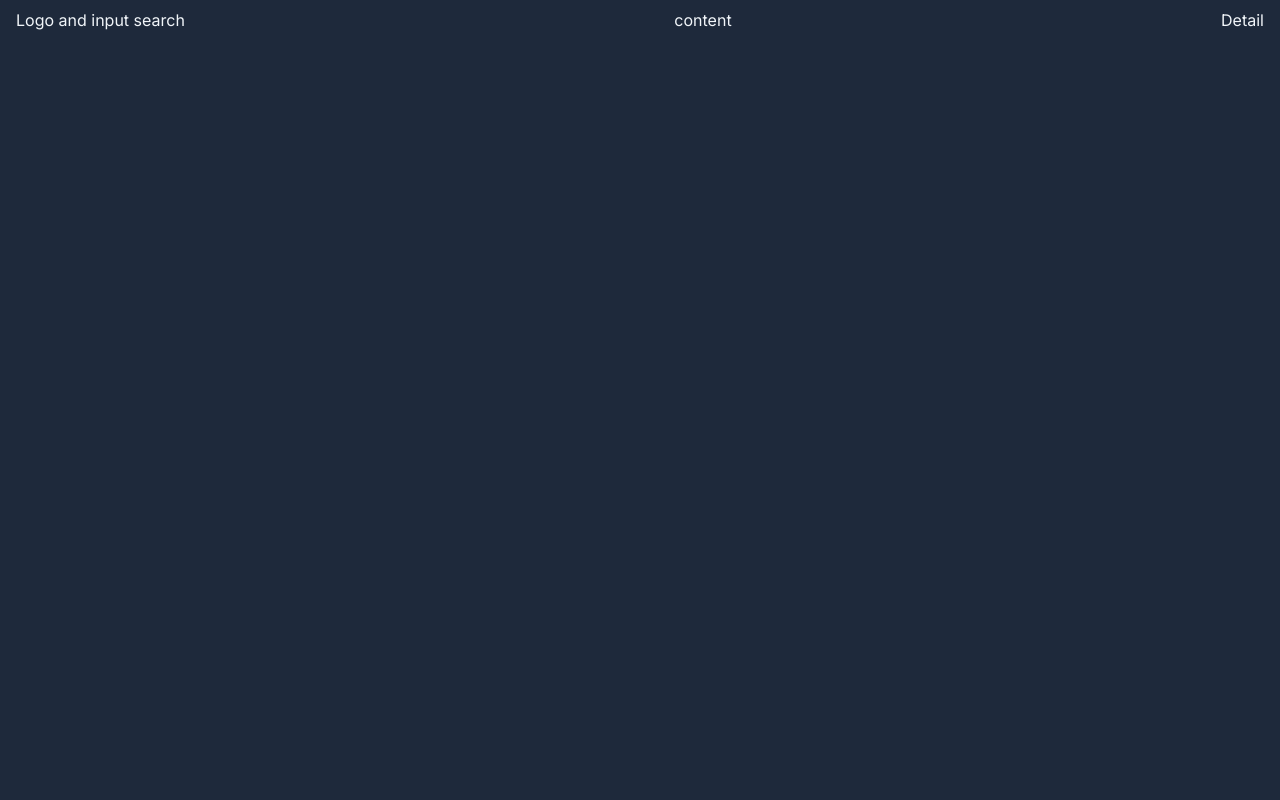
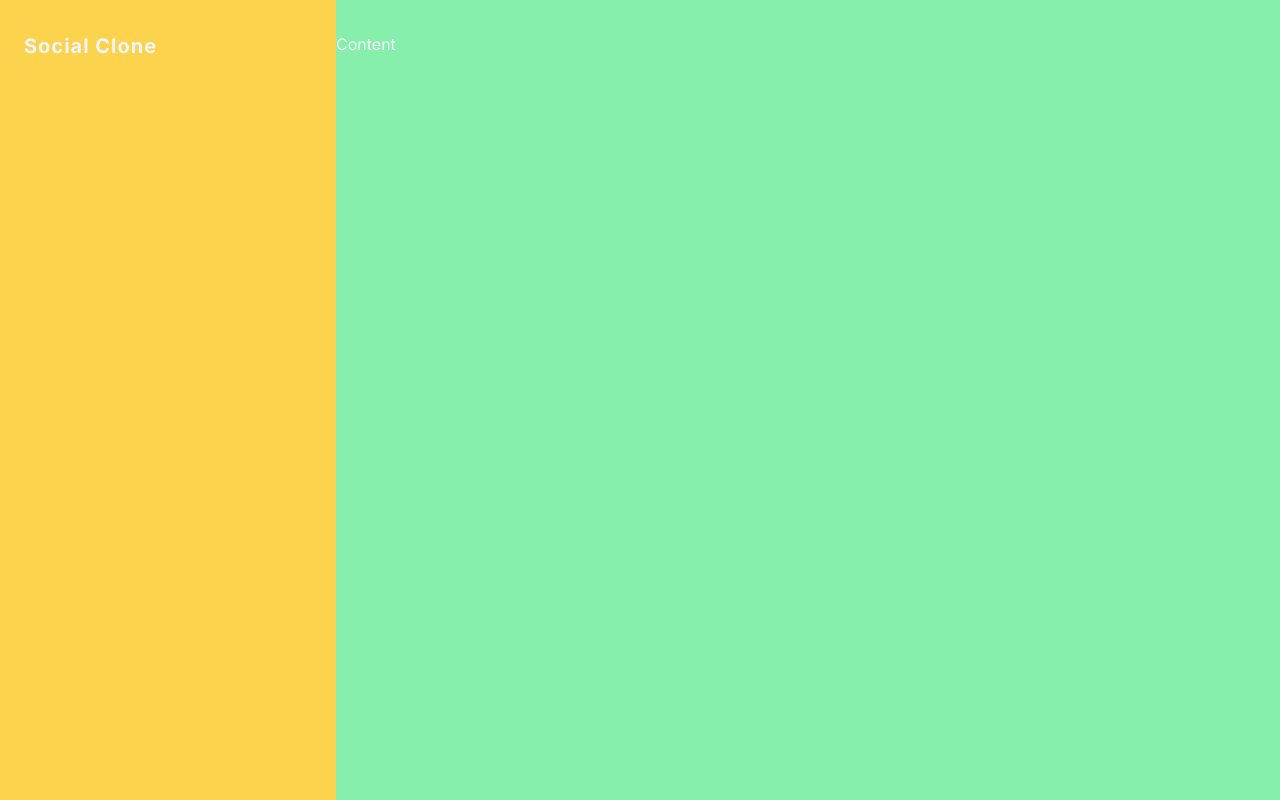
Before and after one commit to Dat1247/Social-Client, a Next.js app: page / in a window 1280 px wide. Built offline with nearby package versions, Linux system fonts and the light colour scheme.

Commit message:
Change to new layout

```diff
--- a/src/app/page.js
+++ b/src/app/page.js
@@ -1,7 +1,10 @@
+import { Content } from "@/components/Content";
 import { Header } from "@/components/Header/Header";
+import { NavbarMenu } from "@/components/NavbarMenu";
 
 export default function Home() {
-  return <main className="px-4 py-2">
-    <Header />
+  return <main className="flex">
+    <NavbarMenu />
+    <Content />
   </main>
 }
--- /dev/null
+++ b/src/components/Content.js
@@ -0,0 +1,5 @@
+import React from "react";
+
+export const Content = () => {
+  return <div className="bg-green-300 flex-grow py-8">Content</div>;
+};
--- /dev/null
+++ b/src/components/NavbarMenu.js
@@ -0,0 +1,7 @@
+import React from "react";
+
+export const NavbarMenu = () => {
+  return <div className="w-80 bg-amber-300 h-screen py-8 px-6">
+    <p className="logo text-xl font-bold tracking-wider">Social Clone</p>
+  </div>;
+};
--- a/tailwind.config.js
+++ b/tailwind.config.js
@@ -12,6 +12,9 @@ module.exports = {
         'gradient-conic':
           'conic-gradient(from 180deg at 50% 50%, var(--tw-gradient-stops))',
       },
+      width: {
+        '80': '21rem'
+      }
     },
   },
   plugins: [],
```
